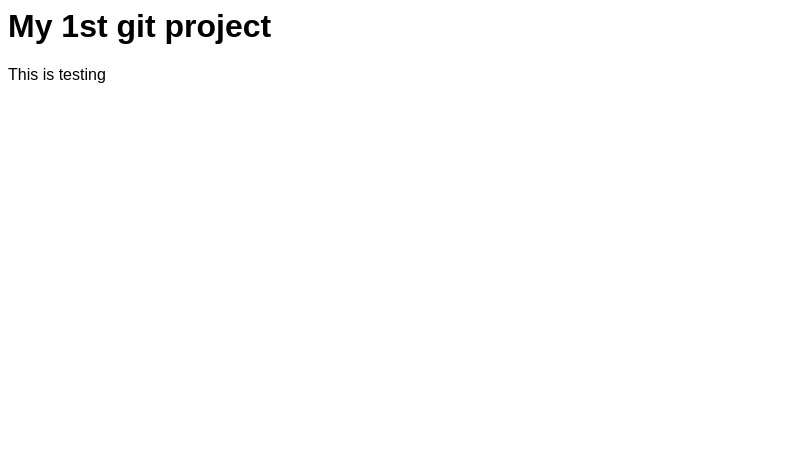
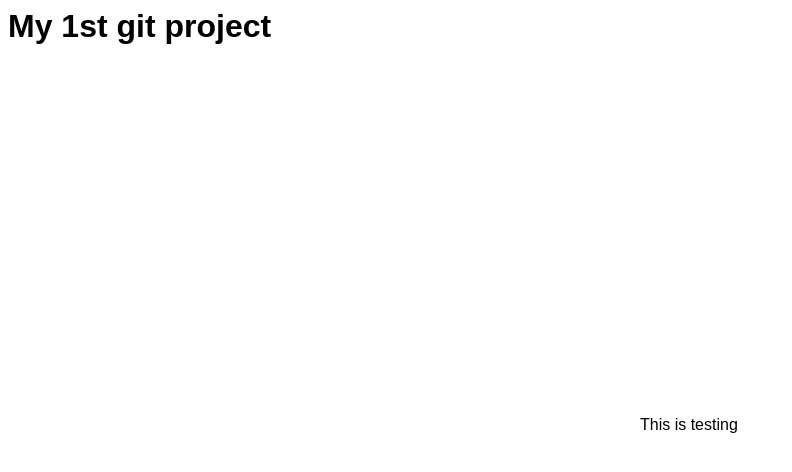
Before and after one commit to ghanzel/testing-git, a plain HTML site: page index.html in a window 1280 px wide. Shown: the whole page, without its empty margins (0-792 px from the left). Drawn offline with Linux system fonts and the light colour scheme; files that its build step writes are made by us from their sources.

Commit message:
centred <p> text

```diff
--- a/index.html
+++ b/index.html
@@ -2,7 +2,7 @@
 <html>
     <head>
         <title>Testing Git</title>
-        <link rel='stylesheet' href='main.css'>
+        <link rel='stylesheet' href='styles/main.css'>
     </head>
     <body>
         <h1>My 1st git project</h1>
--- a/styles/main.css
+++ b/styles/main.css
@@ -1,3 +1,9 @@
 html {
 	font-family: sans-serif;
 }
+
+p {
+	position: absolute;
+	left: 50%;
+	top: 50%
+}
```
